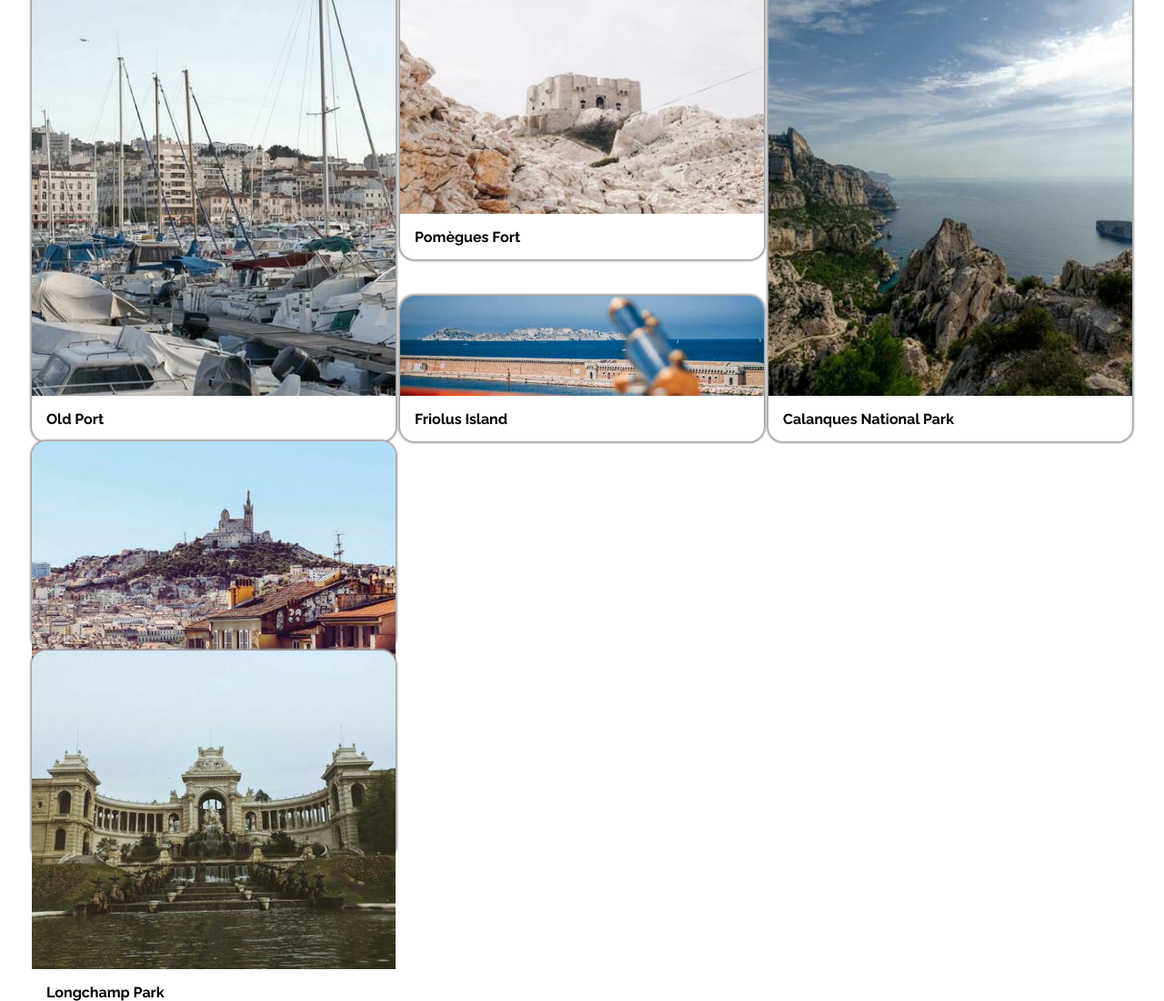
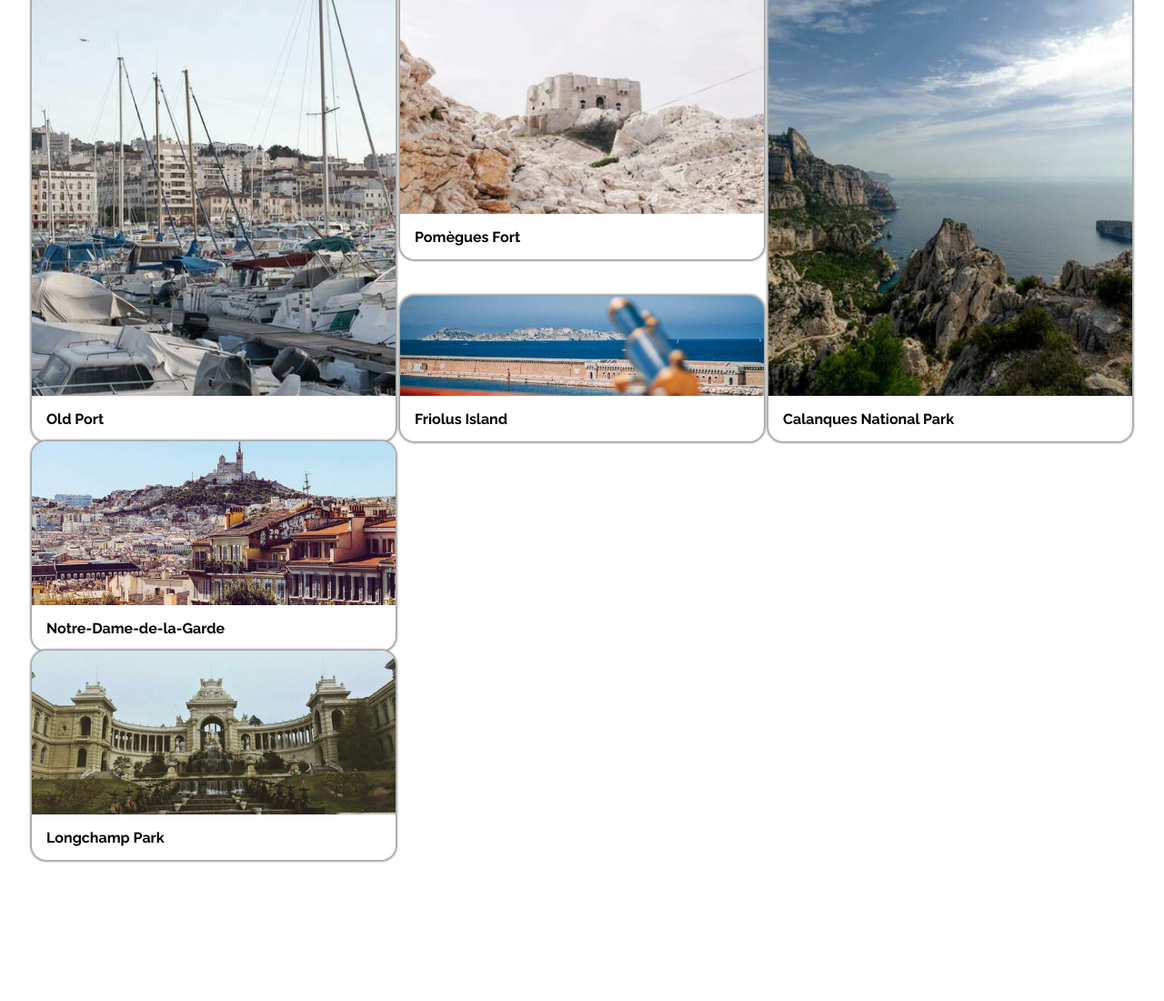
Before and after one commit to SeanEdwards2021/P2-Reservia, a plain HTML site: page index.html in a window 1280 px wide. Shown: the part 1942-3042 px from the top of the page at 91% size. After the commit the page ends 2952 px from the top, so only its background shows below. Drawn offline with Linux system fonts and the light colour scheme.

Commit message:
Corrected typo in px height

```diff
--- a/assets/css/style.css
+++ b/assets/css/style.css
@@ -446,7 +446,7 @@ h2 {
 }
 .notredame-images {
   width: 400px;
-  height: 350px;
+  height: 180px;
   object-fit: cover;
   border-top-left-radius: 16px;
   border-top-right-radius: 16px;
@@ -454,7 +454,7 @@ h2 {
 
 .longchamp-images {
   width: 400px;
-  height: 350px;
+  height: 180px;
   object-fit: cover;
   border-top-left-radius: 16px;
   border-top-right-radius: 16px;
```
